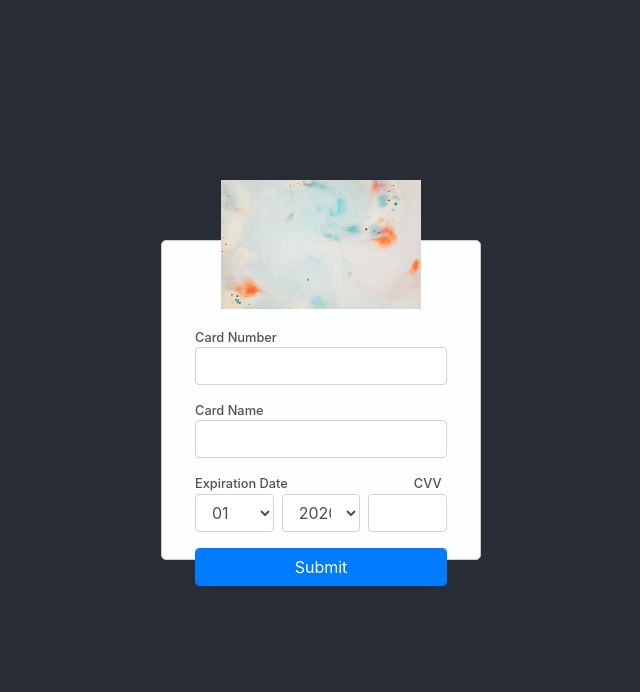
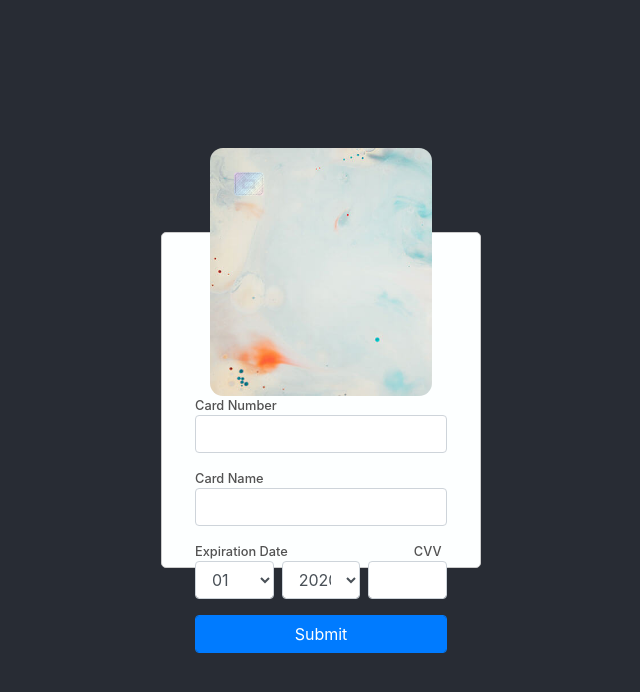
Before and after one commit to ayushk23/credit-card-maker, a React (Create React App) app: page / in a window 1280 px wide. Shown: the top 692 px of the page, without its empty margins (319-959 px from the left). Built offline with nearby package versions, Linux system fonts and the light colour scheme.

Commit message:
Card with formatted number input

```diff
--- /dev/null
+++ b/src/components/Card.jsx
@@ -0,0 +1,30 @@
+import React , { useState, useEffect } from 'react';
+import '../styles/card.css';
+import chip from '../assets/images/chip.png';
+
+export default function Card(props){
+
+    const [numArr, setNumArr] = useState([]);
+
+    const upadteNumArr = () => {
+        let a = numArr[0];
+    }
+
+    useEffect(() => {
+        setNumArr(props.number.split(''));
+    }, [props.number])
+
+
+    return(
+        <div class="cardMain">
+            <div class="p-4">
+                <img src={chip} className="d-flex justify-content-start chip" alt="chip" />
+            </div>
+
+           <span class="numRow pl-2 pr-2 align-middle">
+                {props.number}
+           </span>
+        </div>
+    )
+
+}
--- a/src/components/CardForm.jsx
+++ b/src/components/CardForm.jsx
@@ -1,14 +1,25 @@
-import React from 'react';
+import React, { useState } from 'react';
 import '../styles/cardForm.css';
-import card from '../assets/images/20.jpeg';
+import Card from './Card'
 
 export default function CardForm(props){
+
+    const [number, setNumber] = useState('');
+
+    const updateNumber = function(e){
+        const regex =  /^[0-9]{0,16}$/
+        let num = e.target.value.replaceAll(' ','');
+        if(regex.test(num)){
+            // split in froup of 4digits and add space with legacy regex $1
+            setNumber(num.replace(/(.{4})/g, '$1 ').trim());
+        }
+    }
 
 
     const numberInput = (
          <div className="row mb-3">
             <label className="labelName">Card Number</label>
-            <input type="text" className="form-control"  />
+            <input type="text" value={number} className="form-control" onChange={updateNumber} />
         </div>
     )
     const nameInput = (
@@ -21,14 +32,12 @@ export default function CardForm(props){
 
     return(
         <div className="formBox container p-5">
+            <Card number={number.replace(' ','')} />
 
-            <div>
-                <img src={card} alt="card" className="cardMain" />
-            </div>
             <form className="mt0">
                 {numberInput}
                 {nameInput}
-                <div class="row">
+                <div className="row">
                     <label className="labelName">Expiration Date</label>
                     <label className="labelName offset-6">CVV</label>
                 </div>
--- /dev/null
+++ b/src/styles/card.css
@@ -0,0 +1,19 @@
+.cardMain{
+    position: relative;
+    margin-top: -60%;
+    min-height: 15.5rem;
+    border-radius: 13px;
+    /* border: 1px solid #ff000061; */
+    background-repeat: no-repeat;
+    background-size: cover;
+    background-image: url('../assets/images/20.jpeg');
+}
+
+.numRow{
+    align-items: center;
+}
+
+.chip{
+    /* height: 8%; */
+    width: 17%;
+}
--- a/src/styles/cardForm.css
+++ b/src/styles/cardForm.css
@@ -5,14 +5,10 @@
     color:rgb(82, 82, 82);
     border: 1px solid #ccc;
     border-radius: 5px;
+    min-height: 21rem;
 }
 .labelName{
     font-size: 0.8rem;
     font-weight: 500;
     margin-bottom: 0px;
 }
-.cardMain{
-    width: 90%;
-    position: relative;
-    margin-top: -60%;
-}
```
